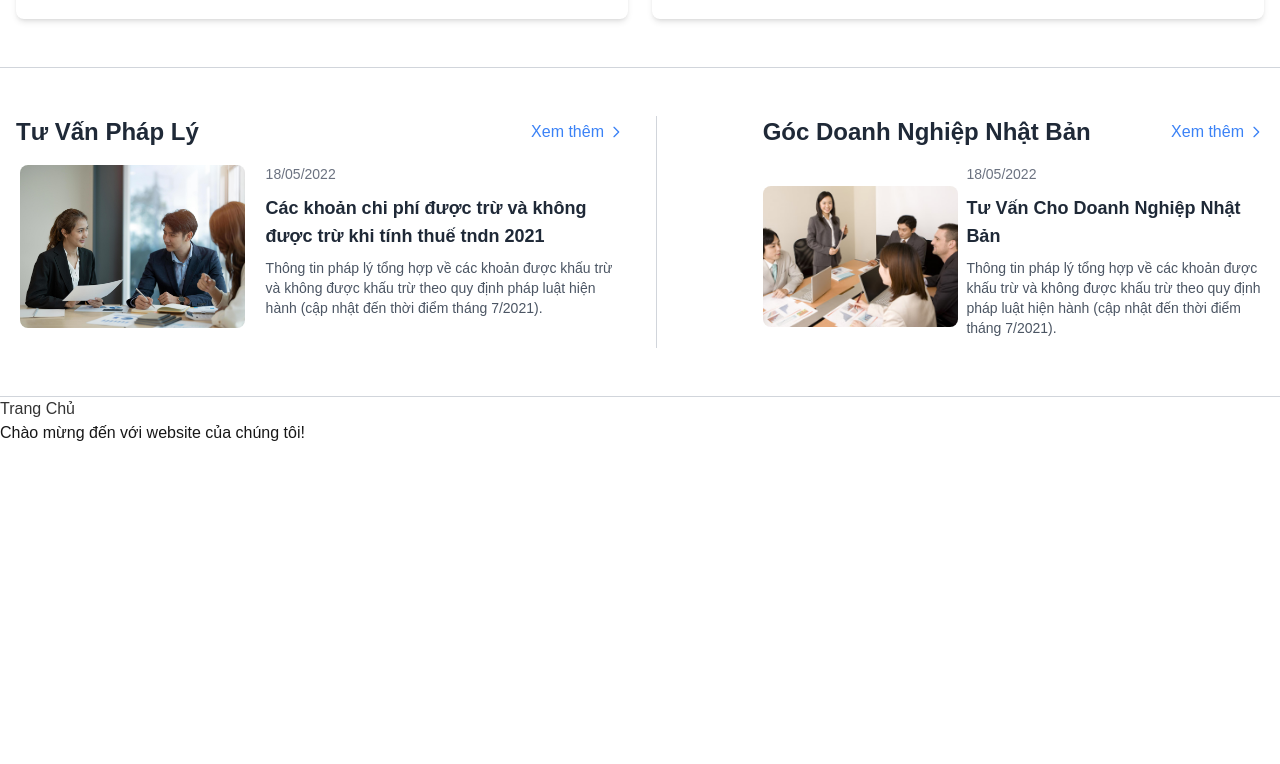
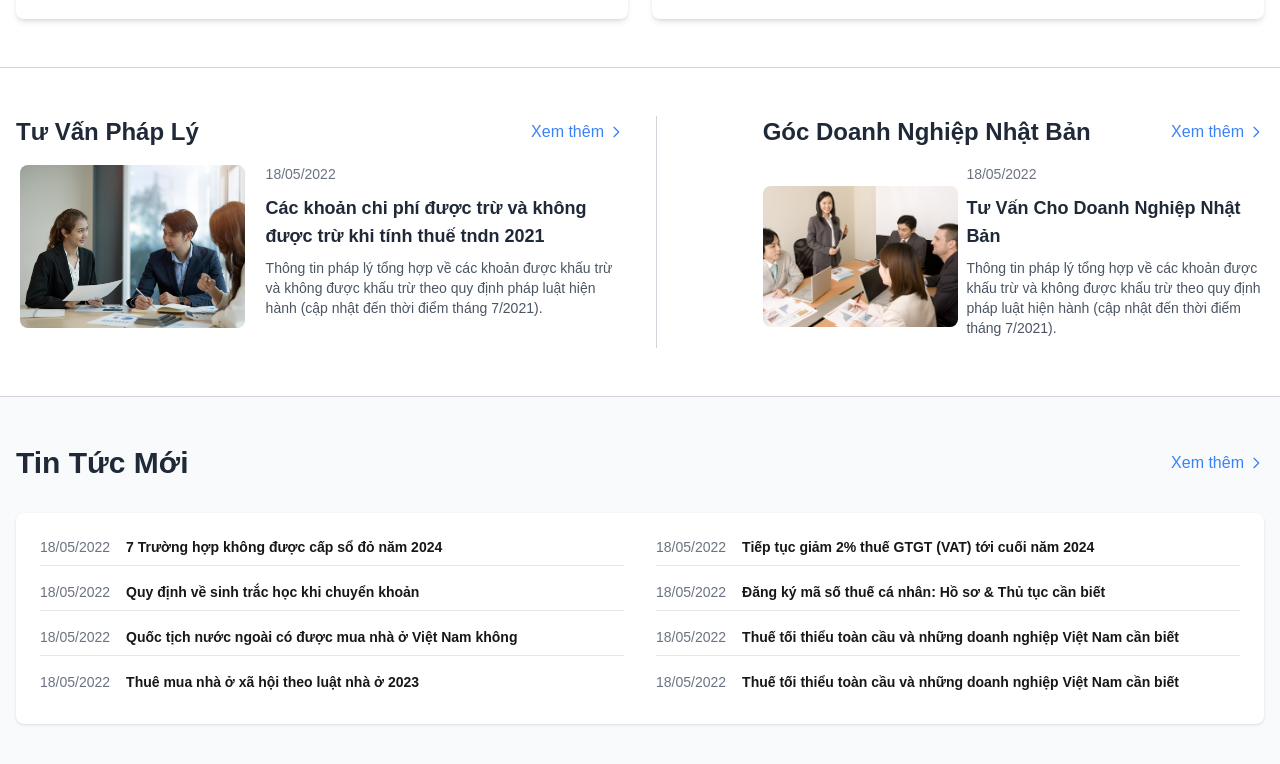
Before and after one commit to tachithanhdanh/HTIC-Law-Firm-Website, a Next.js app: page / in a window 1280 px wide. Shown: the part 3047-3811 px from the top of the page. Before the commit the page ends 3502 px from the top, so only its background shows below. Built offline with nearby package versions, Linux system fonts and the light colour scheme.

Commit message:
Add LatestNews for index page

```diff
--- a/src/components/index/AdditionalInformation.tsx
+++ b/src/components/index/AdditionalInformation.tsx
@@ -37,7 +37,7 @@ const AdditionalInformation = () => {
             {/* Left Column Content */}
             <div className="md:col-span-2 flex items-center justify-center">
               <Image
-                src={getStaticImagePath("index/tu-van-phap-ly-news.png")}
+                src={getStaticImagePath("/index/tu-van-phap-ly-news.png")}
                 alt="Tư Vấn Pháp Lý"
                 width={225}
                 height={160}
@@ -94,7 +94,7 @@ const AdditionalInformation = () => {
             <div className="md:col-span-2 flex items-center justify-center">
               <Image
                 src={getStaticImagePath(
-                  "index/tu-van-doanh-nghiep-nhat-ban.png"
+                  "/index/tu-van-doanh-nghiep-nhat-ban.png"
                 )}
                 alt="Góc Doanh Nghiệp Nhật Bản"
                 width={225}
--- /dev/null
+++ b/src/components/index/LatestNews.tsx
@@ -0,0 +1,118 @@
+const LatestNews = () => {
+  return (
+    <section className="py-12 bg-gray-50">
+      <div className="max-w-7xl mx-auto px-4">
+        {/* Header */}
+        <div className="flex justify-between items-center mb-8">
+          <h2 className="text-3xl font-bold text-gray-800">Tin Tức Mới</h2>
+          <a
+            href="#"
+            className="text-blue-500 hover:underline flex items-center"
+          >
+            Xem thêm
+            <svg
+              xmlns="http://www.w3.org/2000/svg"
+              fill="none"
+              viewBox="0 0 24 24"
+              strokeWidth={2}
+              stroke="currentColor"
+              className="w-4 h-4 ml-1"
+            >
+              <path
+                strokeLinecap="round"
+                strokeLinejoin="round"
+                d="M9 5l7 7-7 7"
+              />
+            </svg>
+          </a>
+        </div>
+
+        {/* News Grid */}
+        <div className="grid grid-cols-1 md:grid-cols-2 gap-8 bg-white rounded-lg shadow p-6">
+          {/* Left Column */}
+          <div>
+            <ul className="space-y-4">
+              {[
+                {
+                  date: "18/05/2022",
+                  title: "7 Trường hợp không được cấp sổ đỏ năm 2024",
+                },
+                {
+                  date: "18/05/2022",
+                  title: "Quy định về sinh trắc học khi chuyển khoản",
+                },
+                {
+                  date: "18/05/2022",
+                  title:
+                    "Quốc tịch nước ngoài có được mua nhà ở Việt Nam không",
+                },
+                {
+                  date: "18/05/2022",
+                  title: "Thuê mua nhà ở xã hội theo luật nhà ở 2023",
+                },
+              ].map((news, index) => (
+                <li
+                  key={index}
+                  className="border-b border-gray-200 pb-2 last:border-none"
+                >
+                  <div className="flex items-center gap-x-4">
+                    <p className="text-sm text-gray-500 m-0">{news.date}</p>
+                    <a
+                      href="#"
+                      className="font-semibold hover:text-blue-500 transition text-sm"
+                    >
+                      {news.title}
+                    </a>
+                  </div>
+                </li>
+              ))}
+            </ul>
+          </div>
+
+          {/* Right Column */}
+          <div>
+            <ul className="space-y-4">
+              {[
+                {
+                  date: "18/05/2022",
+                  title: "Tiếp tục giảm 2% thuế GTGT (VAT) tới cuối năm 2024",
+                },
+                {
+                  date: "18/05/2022",
+                  title: "Đăng ký mã số thuế cá nhân: Hồ sơ & Thủ tục cần biết",
+                },
+                {
+                  date: "18/05/2022",
+                  title:
+                    "Thuế tối thiểu toàn cầu và những doanh nghiệp Việt Nam cần biết",
+                },
+                {
+                  date: "18/05/2022",
+                  title:
+                    "Thuế tối thiểu toàn cầu và những doanh nghiệp Việt Nam cần biết",
+                },
+              ].map((news, index) => (
+                <li
+                  key={index}
+                  className="border-b border-gray-200 pb-2 last:border-none"
+                >
+                  <div className="flex items-center gap-x-4">
+                    <p className="text-sm text-gray-500 m-0">{news.date}</p>
+                    <a
+                      href="#"
+                      className="font-semibold hover:text-blue-500 transition text-sm"
+                    >
+                      {news.title}
+                    </a>
+                  </div>
+                </li>
+              ))}
+            </ul>
+          </div>
+        </div>
+      </div>
+    </section>
+  );
+};
+
+export default LatestNews;
--- a/src/pages/index.tsx
+++ b/src/pages/index.tsx
@@ -3,6 +3,7 @@ import AdditionalInformation from "@/components/index/AdditionalInformation";
 import Carousel from "@/components/index/Carousel";
 import FeaturedProjects from "@/components/index/FeaturedProjects";
 import FeaturedServices from "@/components/index/FeaturedServices";
+import LatestNews from "@/components/index/LatestNews";
 import ServicesSection from "@/components/index/ServicesSection";
 
 const Home = () => {
@@ -14,10 +15,7 @@ const Home = () => {
       <FeaturedServices />
       <FeaturedProjects />
       <AdditionalInformation />
-      <div>
-        <h1>Trang Chủ</h1>
-        <p>Chào mừng đến với website của chúng tôi!</p>
-      </div>
+      <LatestNews />
     </>
   );
 };
```
